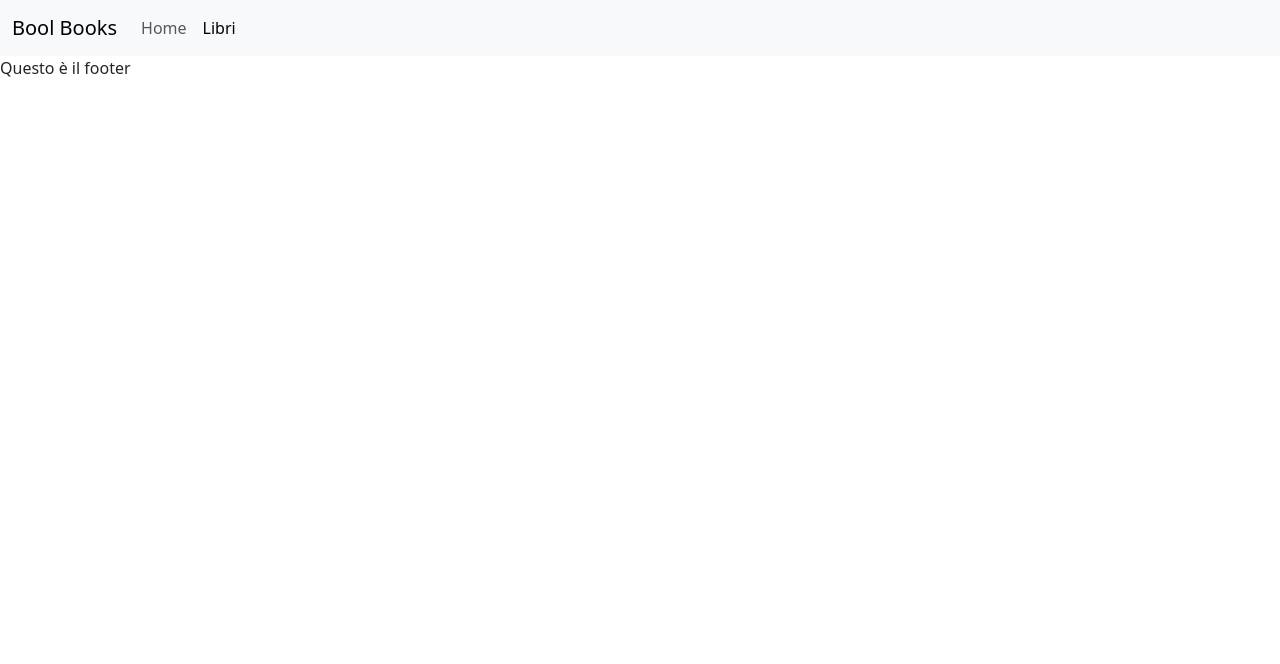
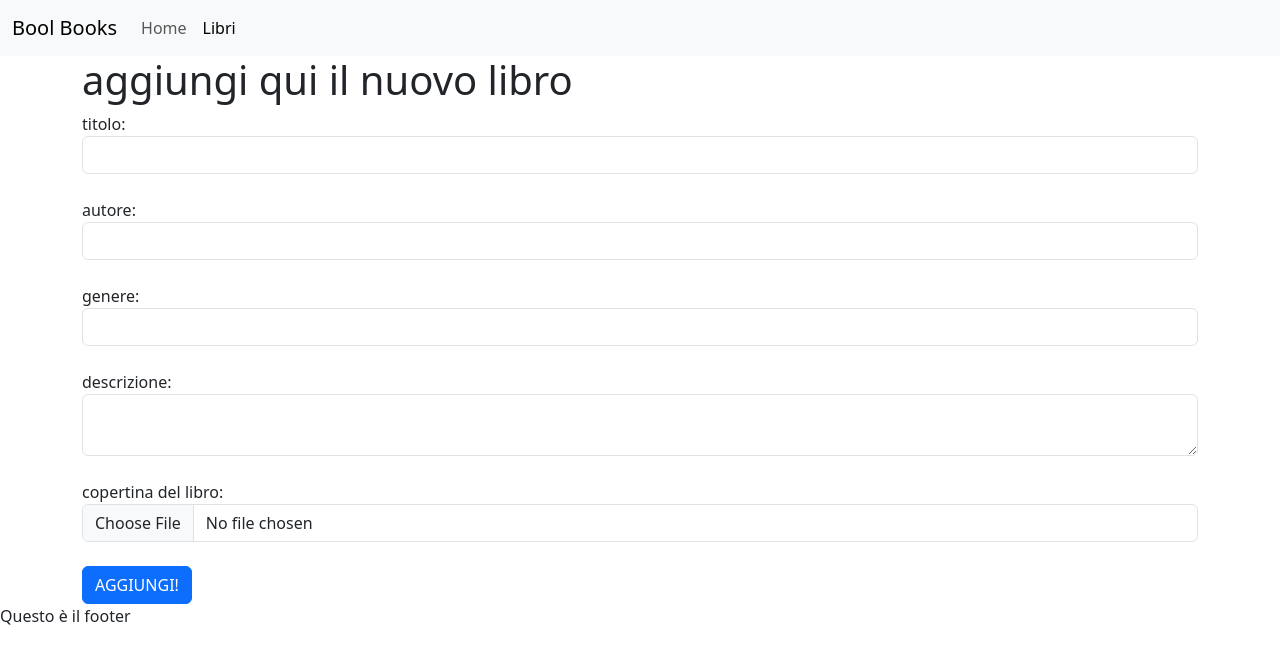
Before and after one commit to olgas-class/books-react-fe, a React (Vite) app: page /books/create in a window 1280 px wide. Shown: the top 664 px of the page. Built offline with nearby package versions, Linux system fonts and the light colour scheme; no server answers.

Commit message:
feat: create new book form implemneted

```diff
--- a/src/App.jsx
+++ b/src/App.jsx
@@ -3,6 +3,7 @@ import AppLayout from "./layouts/AppLayout";
 import HomePage from "./pages/HomePage";
 import BooksPage from "./pages/BooksPage";
 import SingleBookPage from "./pages/SingleBookPage";
+import CreateBookPage from "./pages/CreateBookPage"
 
 function App() {
   return (
@@ -14,6 +15,7 @@ function App() {
             <Route path="/books">
               <Route path="" element={<BooksPage />} />
               <Route path=":slug" element={<SingleBookPage />} />
+              <Route path="create" element={ <CreateBookPage />} />
             </Route>
           </Route>
         </Routes>
--- a/src/pages/BooksPage.jsx
+++ b/src/pages/BooksPage.jsx
@@ -2,6 +2,7 @@ import axios from "axios";
 import { useState } from "react";
 import { useEffect } from "react";
 import BookCard from "../components/BookCard";
+import { Link } from "react-router-dom"
 
 function BooksPage() {
   const genres = ["Poesia Epica", "Romanzo Storico", "Romanzo di Avventura"];
@@ -35,6 +36,7 @@ function BooksPage() {
       <section>
         <h1>Tutti i libri del mondo!</h1>
         <p>Vedi i libri che abbiamo preparato per te</p>
+        <Link to="/books/create" className="btn btn-success">Aggiungi un nuovo libro</Link>
       </section>
       <section>
         <h2>Elenco di libri</h2>
--- /dev/null
+++ b/src/pages/CreateBookPage.jsx
@@ -0,0 +1,128 @@
+import axios from "axios";
+import { useState } from "react";
+import { useNavigate } from "react-router-dom";
+
+const CreateBookPage = () => {
+  const backendUrl = import.meta.env.VITE_BACKEND_URL;
+
+  const defalutForm = {
+    title: "",
+    author: "",
+    genre: "",
+    abstract: "",
+    image: "",
+  };
+
+  const [bookData, setBookData] = useState(defalutForm);
+
+  const navigate = useNavigate();
+
+  const handelInputChange = (event) => {
+    // console.log(event.target.name, event.target.files[0]);
+    const inputName = event.target.name;
+    if (inputName === "image") {
+      // La gestione separata per il tipo file
+      const imageFile = event.target.files[0];
+      const newObject = { ...bookData, image: imageFile };
+      setBookData(newObject);
+    } else {
+      const value = event.target.value;
+      const newObject = {
+        ...bookData,
+        [inputName]: value,
+      };
+      setBookData(newObject);
+    }
+  };
+
+  const handleFormSubmit = (event) => {
+    event.preventDefault();
+    // Non possiamo inviare il file tramite JSON, quindi creiamo l'oggetto FormData
+    const dataToSend = new FormData();
+
+    // dataToSend.append("title", bookData.title);
+    // dataToSend.append("author", bookData.author);
+    // dataToSend.append("abstract", bookData.abstract);
+    for (let key in bookData) {
+      dataToSend.append(key, bookData[key]);
+    }
+
+    axios
+      .post(`${backendUrl}/books`, dataToSend, {
+        headers: {
+          "Content-Type": "multipart/form-data", // Serve per dire al server che i dati contengono anche i file
+        },
+      })
+      .then((resp) => {
+        // Quando arriva il messaggio di conferma facciamo redirect alla pagina di libri
+        navigate("/books");
+      });
+  };
+
+  return (
+    <>
+      <h1>aggiungi qui il nuovo libro</h1>
+      <form onSubmit={handleFormSubmit}>
+        <div className="mb-4">
+          <label htmlFor="title">titolo:</label>
+          <input
+            required
+            minLength="3"
+            type="text"
+            className="form-control"
+            name="title"
+            id="title"
+            value={bookData.title}
+            onChange={handelInputChange}
+          />
+        </div>
+        <div className="mb-4">
+          <label htmlFor="author">autore:</label>
+          <input
+            type="text"
+            className="form-control"
+            name="author"
+            id="author"
+            value={bookData.author}
+            onChange={handelInputChange}
+          />
+        </div>
+        <div className="mb-4">
+          <label htmlFor="genre">genere:</label>
+          <input
+            type="text"
+            className="form-control"
+            name="genre"
+            id="genre"
+            value={bookData.genre}
+            onChange={handelInputChange}
+          />
+        </div>
+        <div className="mb-4">
+          <label htmlFor="abstract">descrizione:</label>
+          <textarea
+            className="form-control"
+            name="abstract"
+            id="abstract"
+            value={bookData.abstract}
+            onChange={handelInputChange}
+          ></textarea>
+        </div>
+        <div className="mb-4">
+          <label htmlFor="image">copertina del libro:</label>
+          {/* Non mettiamo attributo value per il tipo di input file */}
+          <input
+            type="file"
+            className="form-control"
+            name="image"
+            id="image"
+            onChange={handelInputChange}
+          />
+        </div>
+        <button className="btn btn-primary">AGGIUNGI!</button>
+      </form>
+    </>
+  );
+};
+
+export default CreateBookPage;
```
